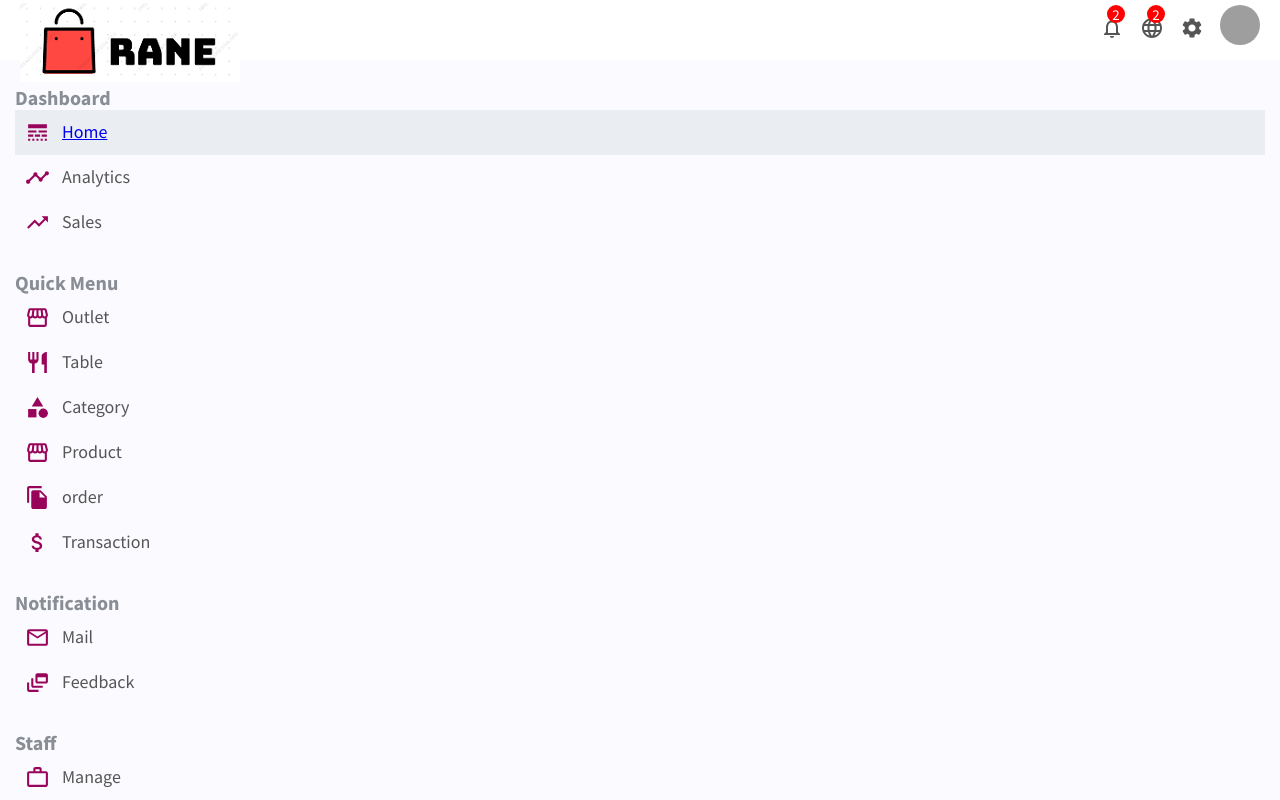
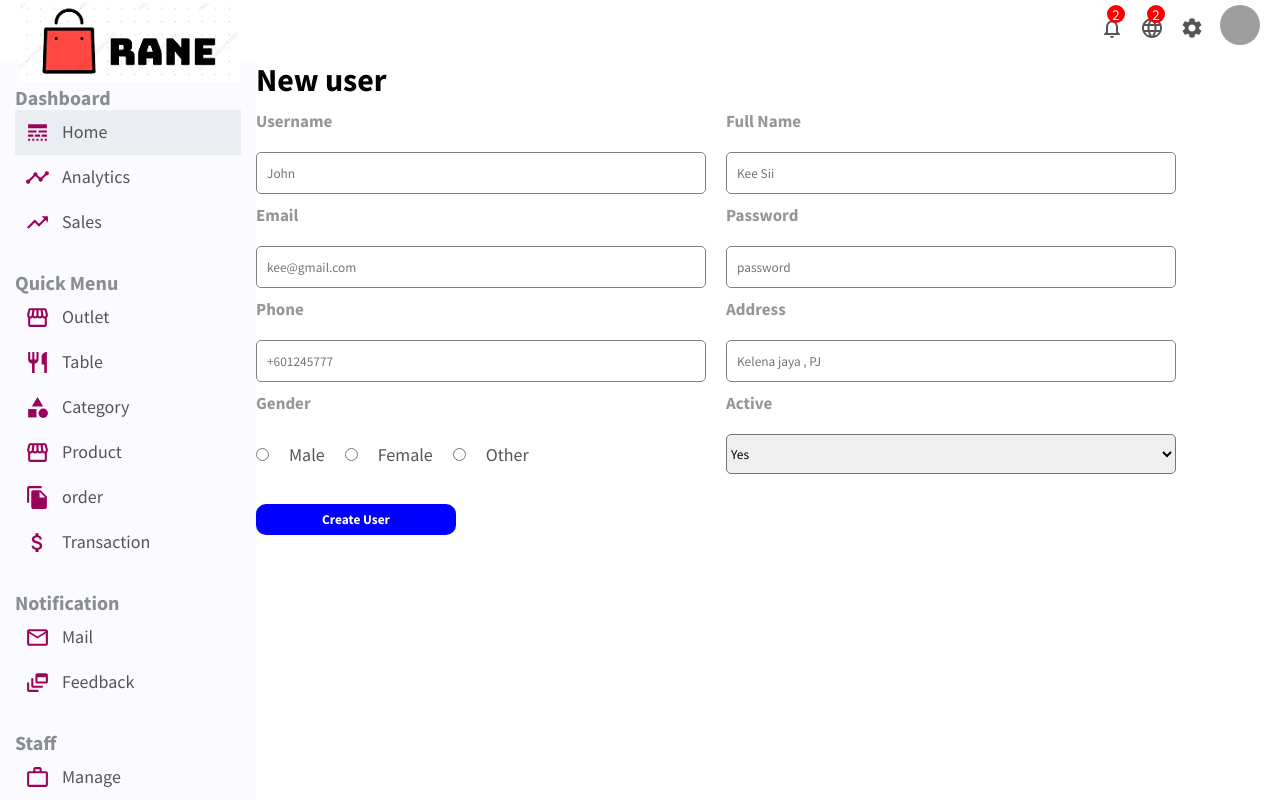
Before and after one commit to nesar11/Kane-Admin, a React (Create React App) app: page /newUser in a window 1280 px wide. Shown: the top 800 px of the page. Built offline with nearby package versions, Linux system fonts and the light colour scheme; grey boxes are pictures that could not be loaded.

Commit message:
new user

```diff
--- a/src/App.css
+++ b/src/App.css
@@ -2,3 +2,8 @@
     display: flex;
     margin-top: 10px;
 }
+.link{
+    text-decoration: none;
+    color: inherit;
+
+}
--- a/src/App.js
+++ b/src/App.js
@@ -7,6 +7,7 @@
 
 import UserList from "./pages/userList/UserList";
 import User from "./pages/user/User";
+import NewUser from "./pages/newUser/NewUser";
 
 function App() {
   return (
@@ -19,6 +20,7 @@
         <Route exact path="/" element={<Home />} />
         <Route path="users" element={<UserList />} />
         <Route path="user/:userId" element={<User />} />
+        <Route path="newUser" element={<NewUser />} />
 
         </Routes>
         </div>
--- a/src/components/sidebar/Sidebar.jsx
+++ b/src/components/sidebar/Sidebar.jsx
@@ -26,7 +26,7 @@
 
 
           <h3 className="sidebarTitle">Dashboard</h3>
-          <Link to="/">
+          <Link to="/" className='link'>
           <li className="sidebarListItem active">
             <LineStyle className='sidebarIcon'/>
             Home
@@ -98,7 +98,7 @@
             <WorkOutline  className='sidebarIcon'/>
             Manage
           </li>
-          <Link  to="/users">
+          <Link  to="/users" className='link'>
           <li className="sidebarListItem ">
             <LineStyle className='sidebarIcon'/>
             Users
--- /dev/null
+++ b/src/pages/newUser/NewUser.jsx
@@ -0,0 +1,58 @@
+import "./newUser.css"
+
+export default function newUser() {
+  return (
+    <div className="newUser"><h1 className="newUserTitle">New user</h1>
+    <form  className="newUserForn">
+        <div className="newUserItem">
+            <label>Username </label>
+            <input type="text" placeholder="John" />
+        </div>
+        <div className="newUserItem">
+            <label>Full Name </label>
+            <input type="text" placeholder="Kee Sii" />
+        </div>
+        <div className="newUserItem">
+            <label>Email </label>
+            <input type="text" placeholder="kee@gmail.com" />
+        </div>
+        <div className="newUserItem">
+            <label>Password </label>
+            <input type="password" placeholder="password" />
+        </div>
+        <div className="newUserItem">
+            <label>Phone </label>
+            <input type="text" placeholder="+601245777" />
+        </div>
+        <div className="newUserItem">
+            <label>Address </label>
+            <input type="text" placeholder="Kelena jaya , PJ" />
+        </div>
+        <div className="newUserItem">
+            <label>Gender </label>
+            <div className="newUserGender">
+                <input type="radio" name="gender" id="male" value="male"/>
+                <label for="male">Male</label>
+                <input type="radio" name="gender" id="female" value="female"/>
+                <label for="female">Female</label>
+                <input type="radio" name="gender" id="Other" value="Other"/>
+                <label for="other">Other</label>
+            </div>
+
+        </div>
+        <div className="newUserItem">
+            <label>Active </label>
+            <select name="active" id="active" className="newUserSelect">
+                <option value="yes">Yes</option>
+                <option value= "no">No</option>
+            </select>
+
+        </div>
+        <button className="newUserButton"> Create User</button>
+
+    </form>
+
+
+    </div>
+  )
+}
--- /dev/null
+++ b/src/pages/newUser/newUser.css
@@ -0,0 +1,54 @@
+.newUser{
+    flex:4;
+}
+.newUserForn{
+    display: flex;
+    flex-wrap: wrap;
+
+}
+.newUserItem{
+    width: 450px;
+    display: flex;
+    flex-direction: column;
+    margin-top: 10px;
+    margin-right: 20px;
+}
+.newUserItem>label{
+    margin-bottom: 20px;
+    font-size: 17px;
+    font-weight: 600;
+    color: rgb(151, 150, 150)
+
+}
+.newUserItem>input{
+    height: 20px;
+    padding: 10px;
+    border: 1px solid gray;
+    border-radius: 5px;
+}
+.newUserGender>input{
+    margin-top: 14px;
+}
+.newUserGender>label{
+    margin: 20px;
+    font-size: 18px;
+    color: #555;
+
+}
+
+.newUserSelect{
+    height: 40px;
+    border-radius: 5px;
+
+}
+.newUserButton{
+    width: 200px;
+    border: none;
+    background-color: blue;
+    color: white;
+    padding: 7px 10px;
+    font-weight: 600;
+    border-radius: 10px;
+    cursor: pointer;
+    margin-top: 30px;
+}
```
